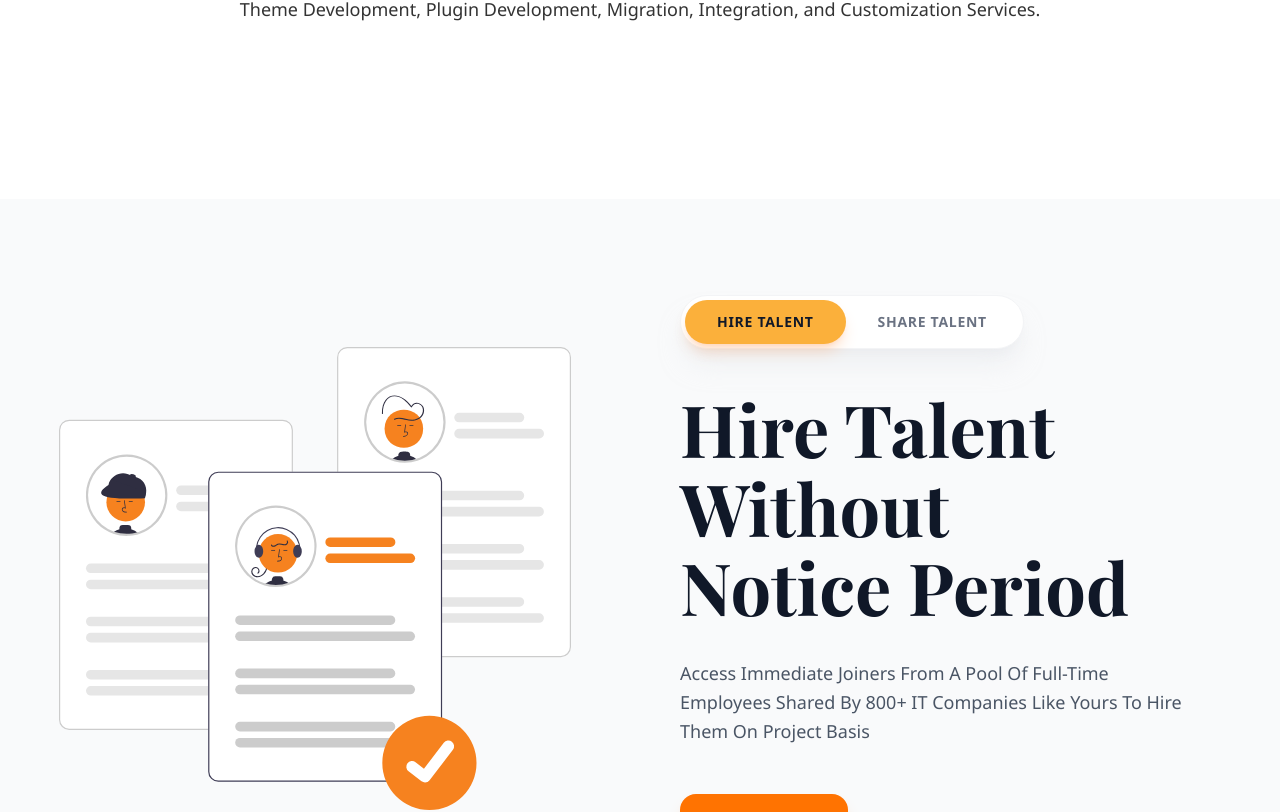
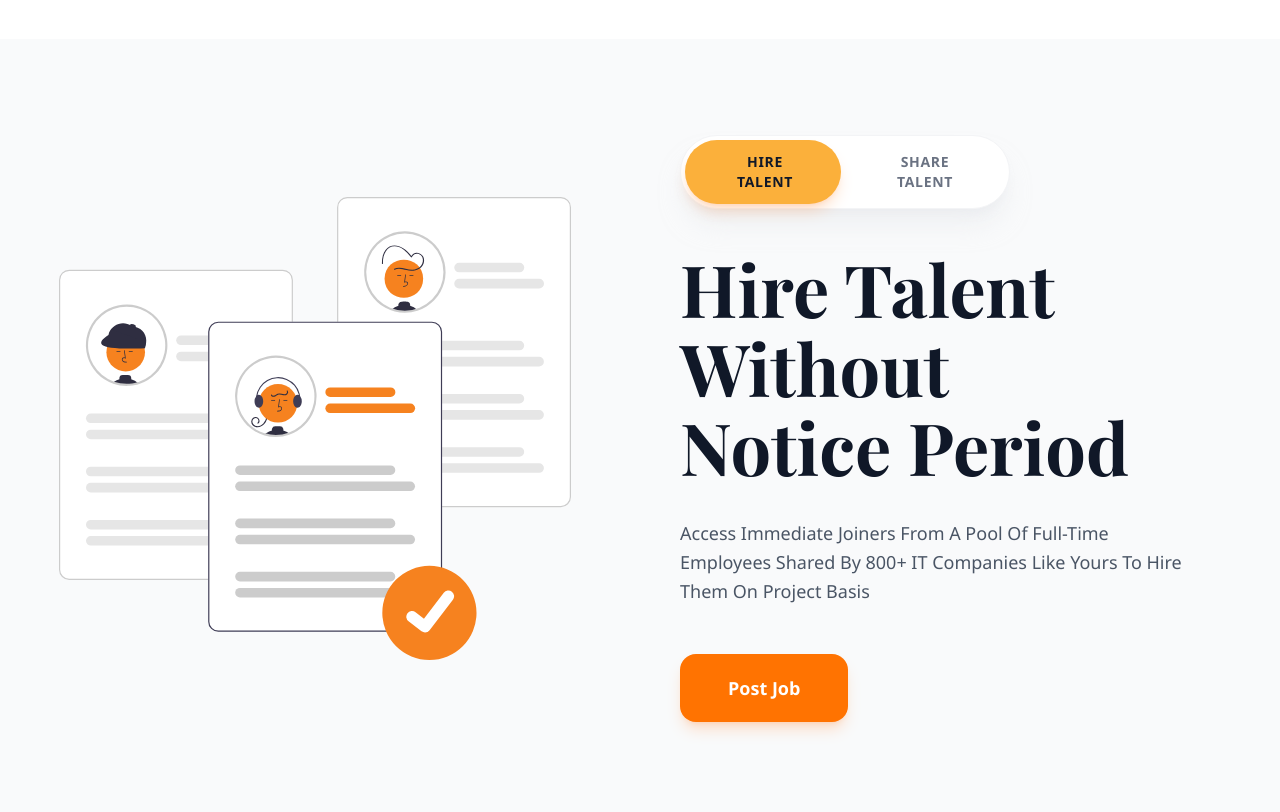
Before and after one commit to satyamsoni853/NewCloudFireWebsite, a React (Vite) app: page / in a window 1280 px wide. Shown: the part 1415-2227 px from the top of the page. Built offline with nearby package versions, Linux system fonts and the light colour scheme; a web font is replaced by a local one.

Commit message:
feat: Introduce Clients and HireTalent components and integrate them into App.jsx.

```diff
--- a/src/App.jsx
+++ b/src/App.jsx
@@ -17,7 +17,7 @@ function App() {
     <div className="min-h-screen bg-white">
       <Header />
 
-      <main className="overflow-x-hidden space-y-20">
+      <main className="overflow-x-hidden">
         {/* Full Width Hero */}
         <Hero />
 
--- a/src/components/Clients.jsx
+++ b/src/components/Clients.jsx
@@ -1,12 +1,12 @@
-import React from 'react';
+import React from "react";
 
 const Clients = () => {
   const clientLogos = [
-    { name: 'NSU', src: '/Assests/NSU 1.png' },
-    { name: 'Current', src: '/Assests/NSU 1-1.png' },
-    { name: 'NEFFEX', src: '/Assests/image 1.png' },
-    { name: '101 blockchains', src: '/Assests/pikwly59 1.png' },
-    { name: 'Sunspots', src: '/Assests/image 2.png' }
+    { name: "NSU", src: "/Assests/NSU 1.png" },
+    { name: "Current", src: "/Assests/NSU 1-1.png" },
+    { name: "NEFFEX", src: "/Assests/image 1.png" },
+    { name: "101 blockchains", src: "/Assests/pikwly59 1.png" },
+    { name: "Sunspots", src: "/Assests/image 2.png" },
   ];
 
   return (
@@ -27,7 +27,7 @@ const Clients = () => {
               <img
                 src={client.src}
                 alt={client.name}
-                className="max-w-full max-h-full object-contain filter grayscale hover:grayscale-0 transition-all duration-500"
+                className="max-w-full max-h-full object-contain  transition-all duration-500"
               />
             </div>
           ))}
--- a/src/components/HireTalent.jsx
+++ b/src/components/HireTalent.jsx
@@ -1,6 +1,35 @@
-import React from 'react';
+import React, { useState } from 'react';
 
 const HireTalent = () => {
+  const [activeTab, setActiveTab] = useState('hire');
+
+  const content = {
+    hire: {
+      heading: (
+        <>
+          Hire Talent Without<br />
+          <span className="block">Notice Period</span>
+        </>
+      ),
+      description: "Access Immediate Joiners From A Pool Of Full-Time Employees Shared By 800+ IT Companies Like Yours To Hire Them On Project Basis",
+      buttonText: "Post Job",
+      img: "/Assests/hiring.svg"
+    },
+    share: {
+      heading: (
+        <>
+          Share Talent &amp;<br />
+          <span className="block">Generate Revenue</span>
+        </>
+      ),
+      description: "Deploy your benched IT professionals to promising projects instantly. Share your expertise and create new revenue streams for your organization.",
+      buttonText: "Share Resource",
+      img: "/Assests/hiring.svg"
+    }
+  };
+
+  const currentContent = content[activeTab];
+
   return (
     <section className="py-24 bg-gray-50 overflow-hidden">
       <div className="max-w-[1270px] mx-auto px-6">
@@ -9,35 +38,51 @@ const HireTalent = () => {
             {/* Main Visual */}
             <div className="relative w-full max-w-lg transition-transform hover:scale-105 duration-700">
               <img
-                src="/Assests/hiring.svg"
+                src={currentContent.img}
                 className="w-full h-auto"
-                alt="Hiring Illustration"
+                alt="Illustration"
               />
             </div>
           </div>
 
           <div className="flex-1 text-left order-1 md:order-2">
             {/* Toggle Button */}
-            <div className="inline-flex bg-white rounded-full p-1 mb-10 border border-gray-100 shadow-xl shadow-gray-200/50">
-              <button className="bg-[#fbb03b] text-gray-900 px-8 py-3 rounded-full text-sm font-black tracking-wider uppercase transition-all shadow-lg shadow-orange-500/20">
+            <div className="inline-flex bg-white rounded-full p-1 mb-10 border border-gray-100 shadow-xl shadow-gray-200/50 relative">
+              <div
+                className="absolute top-1 bottom-1 bg-[#fbb03b] rounded-full transition-all duration-300 shadow-lg shadow-orange-500/20"
+                style={{
+                  left: activeTab === 'hire' ? '4px' : 'calc(50% + 4px)',
+                  width: 'calc(50% - 8px)'
+                }}
+              ></div>
+              <button
+                onClick={() => setActiveTab('hire')}
+                className={`relative px-8 py-3 rounded-full text-sm font-black tracking-wider uppercase transition-colors z-10 w-[160px] ${
+                  activeTab === 'hire' ? 'text-gray-900' : 'text-gray-500 hover:text-gray-800'
+                }`}
+              >
                 HIRE TALENT
               </button>
-              <button className="px-8 py-3 rounded-full text-sm font-black tracking-wider uppercase text-gray-500 hover:text-gray-900 transition-colors">
+              <button
+                onClick={() => setActiveTab('share')}
+                className={`relative px-8 py-3 rounded-full text-sm font-black tracking-wider uppercase transition-colors z-10 w-[160px] ${
+                  activeTab === 'share' ? 'text-gray-900' : 'text-gray-500 hover:text-gray-800'
+                }`}
+              >
                 SHARE TALENT
               </button>
             </div>
 
-            <h2 className="text-6xl md:text-7xl font-serif font-bold text-gray-900 leading-[1.1] mb-8">
-              Hire Talent Without<br />
-              <span className="block">Notice Period</span>
+            <h2 className="text-6xl md:text-7xl font-serif font-bold text-gray-900 leading-[1.1] mb-8 transition-opacity duration-300">
+              {currentContent.heading}
             </h2>
 
-            <p className="text-lg text-gray-600 leading-relaxed mb-12 max-w-lg font-medium">
-              Access Immediate Joiners From A Pool Of Full-Time Employees Shared By 800+ IT Companies Like Yours To Hire Them On Project Basis
+            <p className="text-lg text-gray-600 leading-relaxed mb-12 max-w-lg font-medium transition-opacity duration-300">
+              {currentContent.description}
             </p>
 
-            <button className="bg-[#ff7301] text-white px-12 py-5 rounded-2xl font-black text-lg hover:shadow-2xl hover:shadow-orange-500/40 transition-all hover:-translate-y-1 active:translate-y-0 shadow-lg shadow-orange-500/20">
-              Post Job
+            <button className="bg-[#ff7301] text-white px-12 py-5 rounded-2xl font-black text-lg hover:shadow-2xl hover:shadow-orange-500/40 transition-transform hover:-translate-y-1 active:translate-y-0 shadow-lg shadow-orange-500/20">
+              {currentContent.buttonText}
             </button>
           </div>
         </div>
```
